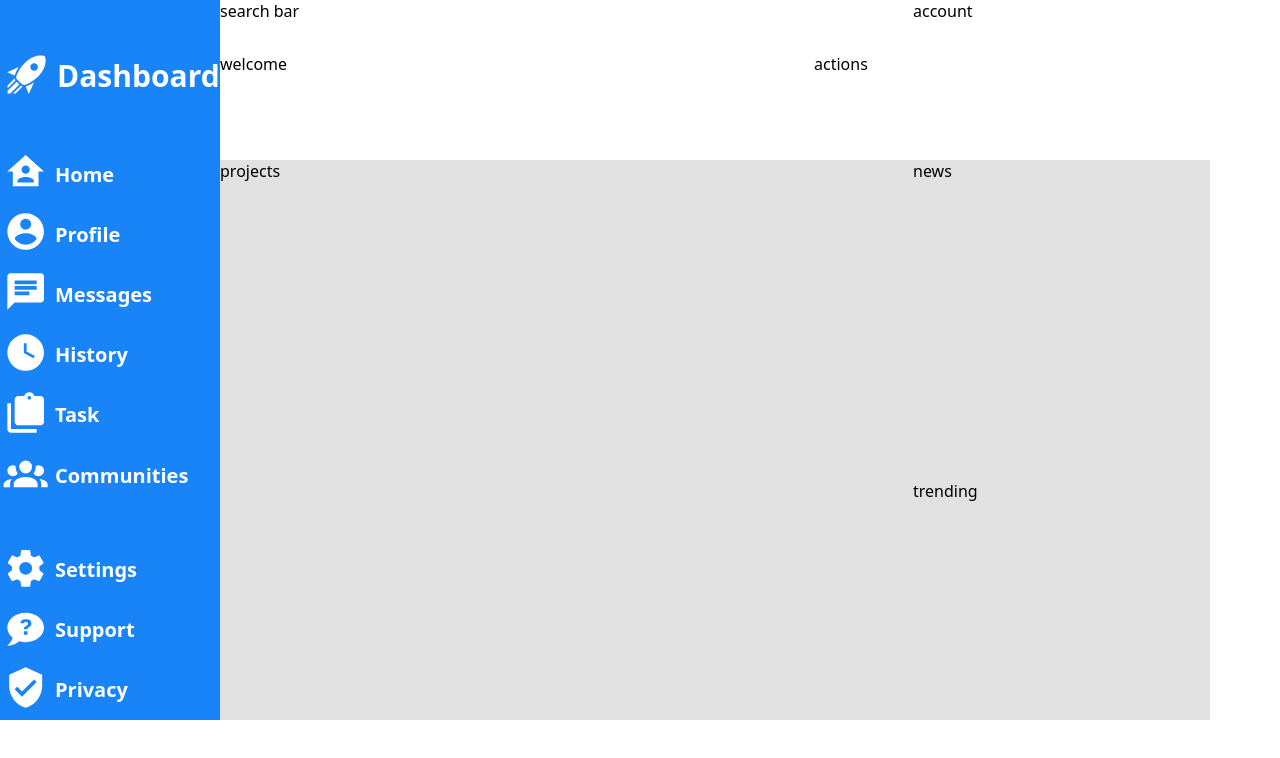
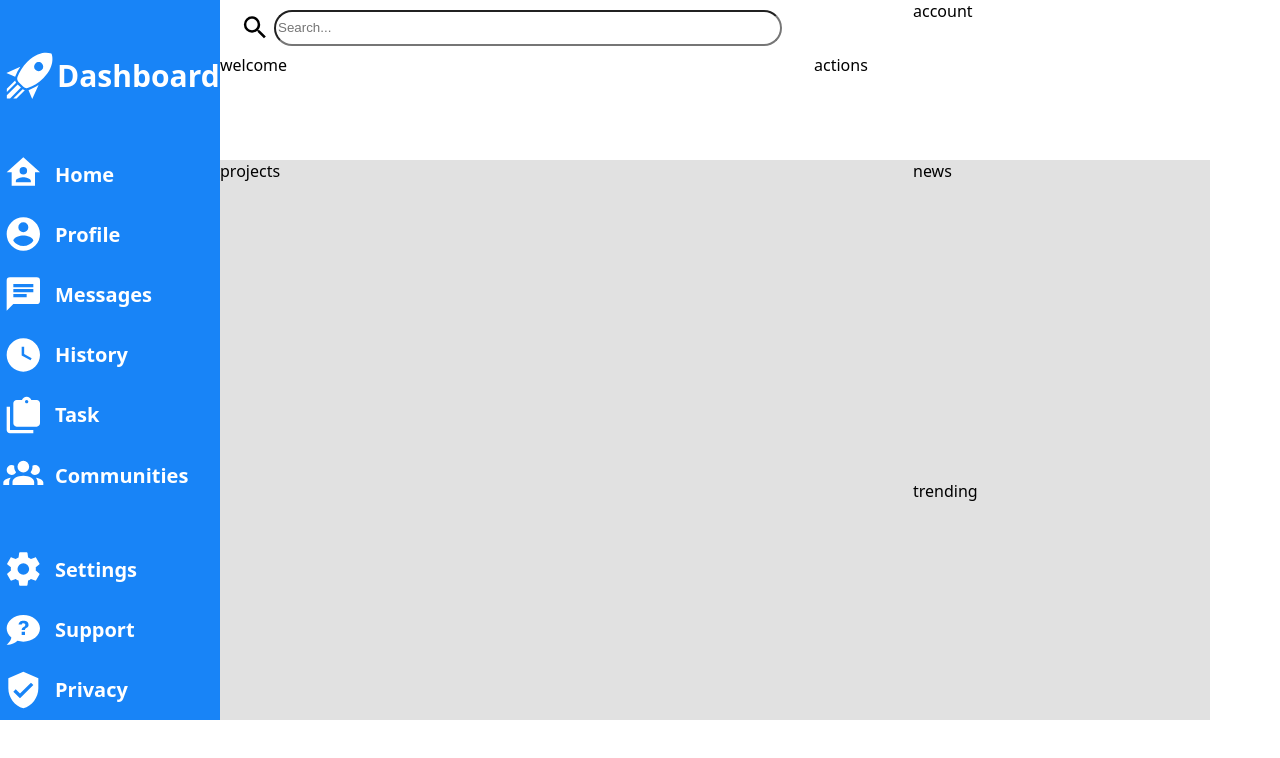
Before and after one commit to Jesusblan/AdminDashboard-CSSgrid, a plain HTML site: page index.html in a window 1280 px wide. Drawn offline with Linux system fonts and the light colour scheme.

Commit message:
added a search icon and a search bar to replace placeholders and styled it in css file

```diff
--- a/index.html
+++ b/index.html
@@ -13,33 +13,33 @@
         <div class="sectionsContainer">
 
             <div class="logoSection">
-                <svg class="icon" xmlns="http://www.w3.org/2000/svg" viewBox="-2 -3 30 30"><title>rocket-launch</title><path d="M13.13 22.19L11.5 18.36C13.07 17.78 14.54 17 15.9 16.09L13.13 22.19M5.64 12.5L1.81 10.87L7.91 8.1C7 9.46 6.22 10.93 5.64 12.5M21.61 2.39C21.61 2.39 16.66 .269 11 5.93C8.81 8.12 7.5 10.53 6.65 12.64C6.37 13.39 6.56 14.21 7.11 14.77L9.24 16.89C9.79 17.45 10.61 17.63 11.36 17.35C13.5 16.53 15.88 15.19 18.07 13C23.73 7.34 21.61 2.39 21.61 2.39M14.54 9.46C13.76 8.68 13.76 7.41 14.54 6.63S16.59 5.85 17.37 6.63C18.14 7.41 18.15 8.68 17.37 9.46C16.59 10.24 15.32 10.24 14.54 9.46M8.88 16.53L7.47 15.12L8.88 16.53M6.24 22L9.88 18.36C9.54 18.27 9.21 18.12 8.91 17.91L4.83 22H6.24M2 22H3.41L8.18 17.24L6.76 15.83L2 20.59V22M2 19.17L6.09 15.09C5.88 14.79 5.73 14.47 5.64 14.12L2 17.76V19.17Z" /></svg>
+                <svg class="icon" xmlns="http://www.w3.org/2000/svg" viewBox="-1 -1 25 25"><title>rocket-launch</title><path d="M13.13 22.19L11.5 18.36C13.07 17.78 14.54 17 15.9 16.09L13.13 22.19M5.64 12.5L1.81 10.87L7.91 8.1C7 9.46 6.22 10.93 5.64 12.5M21.61 2.39C21.61 2.39 16.66 .269 11 5.93C8.81 8.12 7.5 10.53 6.65 12.64C6.37 13.39 6.56 14.21 7.11 14.77L9.24 16.89C9.79 17.45 10.61 17.63 11.36 17.35C13.5 16.53 15.88 15.19 18.07 13C23.73 7.34 21.61 2.39 21.61 2.39M14.54 9.46C13.76 8.68 13.76 7.41 14.54 6.63S16.59 5.85 17.37 6.63C18.14 7.41 18.15 8.68 17.37 9.46C16.59 10.24 15.32 10.24 14.54 9.46M8.88 16.53L7.47 15.12L8.88 16.53M6.24 22L9.88 18.36C9.54 18.27 9.21 18.12 8.91 17.91L4.83 22H6.24M2 22H3.41L8.18 17.24L6.76 15.83L2 20.59V22M2 19.17L6.09 15.09C5.88 14.79 5.73 14.47 5.64 14.12L2 17.76V19.17Z" /></svg>
                 <h2 style="font-size: 30px;">Dashboard</h2>
             </div>
 
             <div class="menuSection">
-                <svg class="icon" xmlns="http://www.w3.org/2000/svg" viewBox="-2 -3 30 30"><title>home-account</title><path d="M12,3L2,12H5V20H19V12H22L12,3M12,8.75A2.25,2.25 0 0,1 14.25,11A2.25,2.25 0 0,1 12,13.25A2.25,2.25 0 0,1 9.75,11A2.25,2.25 0 0,1 12,8.75M12,15C13.5,15 16.5,15.75 16.5,17.25V18H7.5V17.25C7.5,15.75 10.5,15 12,15Z" /></svg>
+                <svg class="icon" xmlns="http://www.w3.org/2000/svg" viewBox="-2 -5 33 33"><title>home-account</title><path d="M12,3L2,12H5V20H19V12H22L12,3M12,8.75A2.25,2.25 0 0,1 14.25,11A2.25,2.25 0 0,1 12,13.25A2.25,2.25 0 0,1 9.75,11A2.25,2.25 0 0,1 12,8.75M12,15C13.5,15 16.5,15.75 16.5,17.25V18H7.5V17.25C7.5,15.75 10.5,15 12,15Z" /></svg>
                 <h2 class="option">Home</h2>
-                <svg class="icon" xmlns="http://www.w3.org/2000/svg" viewBox="-2 -3 30 30"><title>account-circle</title><path d="M12,19.2C9.5,19.2 7.29,17.92 6,16C6.03,14 10,12.9 12,12.9C14,12.9 17.97,14 18,16C16.71,17.92 14.5,19.2 12,19.2M12,5A3,3 0 0,1 15,8A3,3 0 0,1 12,11A3,3 0 0,1 9,8A3,3 0 0,1 12,5M12,2A10,10 0 0,0 2,12A10,10 0 0,0 12,22A10,10 0 0,0 22,12C22,6.47 17.5,2 12,2Z" /></svg>
+                <svg class="icon" xmlns="http://www.w3.org/2000/svg" viewBox="-2 -6 33 33"><title>account-circle</title><path d="M12,19.2C9.5,19.2 7.29,17.92 6,16C6.03,14 10,12.9 12,12.9C14,12.9 17.97,14 18,16C16.71,17.92 14.5,19.2 12,19.2M12,5A3,3 0 0,1 15,8A3,3 0 0,1 12,11A3,3 0 0,1 9,8A3,3 0 0,1 12,5M12,2A10,10 0 0,0 2,12A10,10 0 0,0 12,22A10,10 0 0,0 22,12C22,6.47 17.5,2 12,2Z" /></svg>
                 <h2 class="option">Profile</h2>
-                <svg class="icon" xmlns="http://www.w3.org/2000/svg" viewBox="-2 -3 30 30"><title>message-text</title><path d="M20,2H4A2,2 0 0,0 2,4V22L6,18H20A2,2 0 0,0 22,16V4A2,2 0 0,0 20,2M6,9H18V11H6M14,14H6V12H14M18,8H6V6H18" /></svg>
+                <svg class="icon" xmlns="http://www.w3.org/2000/svg" viewBox="-2 -6 33 33"><title>message-text</title><path d="M20,2H4A2,2 0 0,0 2,4V22L6,18H20A2,2 0 0,0 22,16V4A2,2 0 0,0 20,2M6,9H18V11H6M14,14H6V12H14M18,8H6V6H18" /></svg>
                 <h2 class="option">Messages</h2>
-                <svg class="icon" xmlns="http://www.w3.org/2000/svg" viewBox="-2 -3 30 30"><title>clock-time-four</title><path d="M12 2C6.5 2 2 6.5 2 12C2 17.5 6.5 22 12 22C17.5 22 22 17.5 22 12S17.5 2 12 2M16.3 15.2L11 12.3V7H12.5V11.4L17 13.9L16.3 15.2Z" /></svg>
+                <svg class="icon" xmlns="http://www.w3.org/2000/svg" viewBox="-2 -6 33 33"><title>clock-time-four</title><path d="M12 2C6.5 2 2 6.5 2 12C2 17.5 6.5 22 12 22C17.5 22 22 17.5 22 12S17.5 2 12 2M16.3 15.2L11 12.3V7H12.5V11.4L17 13.9L16.3 15.2Z" /></svg>
                 <h2 class="option">History</h2>
-                <svg class="icon" xmlns="http://www.w3.org/2000/svg" viewBox="-2 -3 30 30"><title>clipboard-multiple</title><path d="M4 7H2V21C2 22.1 2.9 23 4 23H18V21H4M20 3H16.8C16.4 1.8 15.3 1 14 1C12.7 1 11.6 1.8 11.2 3H8C6.9 3 6 3.9 6 5V17C6 18.1 6.9 19 8 19H20C21.1 19 22 18.1 22 17V5C22 3.9 21.1 3 20 3M14 3C14.6 3 15 3.5 15 4C15 4.5 14.5 5 14 5C13.5 5 13 4.5 13 4C13 3.5 13.4 3 14 3Z" /></svg>
+                <svg class="icon" xmlns="http://www.w3.org/2000/svg" viewBox="-2 -6 33 33"><title>clipboard-multiple</title><path d="M4 7H2V21C2 22.1 2.9 23 4 23H18V21H4M20 3H16.8C16.4 1.8 15.3 1 14 1C12.7 1 11.6 1.8 11.2 3H8C6.9 3 6 3.9 6 5V17C6 18.1 6.9 19 8 19H20C21.1 19 22 18.1 22 17V5C22 3.9 21.1 3 20 3M14 3C14.6 3 15 3.5 15 4C15 4.5 14.5 5 14 5C13.5 5 13 4.5 13 4C13 3.5 13.4 3 14 3Z" /></svg>
                 <h2 class="option">Task</h2>
-                <svg class="icon" xmlns="http://www.w3.org/2000/svg" viewBox="-2 -3 30 30"><title>account-group</title><path d="M12,5.5A3.5,3.5 0 0,1 15.5,9A3.5,3.5 0 0,1 12,12.5A3.5,3.5 0 0,1 8.5,9A3.5,3.5 0 0,1 12,5.5M5,8C5.56,8 6.08,8.15 6.53,8.42C6.38,9.85 6.8,11.27 7.66,12.38C7.16,13.34 6.16,14 5,14A3,3 0 0,1 2,11A3,3 0 0,1 5,8M19,8A3,3 0 0,1 22,11A3,3 0 0,1 19,14C17.84,14 16.84,13.34 16.34,12.38C17.2,11.27 17.62,9.85 17.47,8.42C17.92,8.15 18.44,8 19,8M5.5,18.25C5.5,16.18 8.41,14.5 12,14.5C15.59,14.5 18.5,16.18 18.5,18.25V20H5.5V18.25M0,20V18.5C0,17.11 1.89,15.94 4.45,15.6C3.86,16.28 3.5,17.22 3.5,18.25V20H0M24,20H20.5V18.25C20.5,17.22 20.14,16.28 19.55,15.6C22.11,15.94 24,17.11 24,18.5V20Z" /></svg>
+                <svg class="icon" xmlns="http://www.w3.org/2000/svg" viewBox="-2 -4 33 33"><title>account-group</title><path d="M12,5.5A3.5,3.5 0 0,1 15.5,9A3.5,3.5 0 0,1 12,12.5A3.5,3.5 0 0,1 8.5,9A3.5,3.5 0 0,1 12,5.5M5,8C5.56,8 6.08,8.15 6.53,8.42C6.38,9.85 6.8,11.27 7.66,12.38C7.16,13.34 6.16,14 5,14A3,3 0 0,1 2,11A3,3 0 0,1 5,8M19,8A3,3 0 0,1 22,11A3,3 0 0,1 19,14C17.84,14 16.84,13.34 16.34,12.38C17.2,11.27 17.62,9.85 17.47,8.42C17.92,8.15 18.44,8 19,8M5.5,18.25C5.5,16.18 8.41,14.5 12,14.5C15.59,14.5 18.5,16.18 18.5,18.25V20H5.5V18.25M0,20V18.5C0,17.11 1.89,15.94 4.45,15.6C3.86,16.28 3.5,17.22 3.5,18.25V20H0M24,20H20.5V18.25C20.5,17.22 20.14,16.28 19.55,15.6C22.11,15.94 24,17.11 24,18.5V20Z" /></svg>
                 <h2 class="option">Communities</h2>
             </div>
 
             <div class="settingsSection">
                 <p></p>
                 <p></p>
-                <svg class="icon" xmlns="http://www.w3.org/2000/svg" viewBox="-2 -4 30 30"><title>cog</title><path d="M12,15.5A3.5,3.5 0 0,1 8.5,12A3.5,3.5 0 0,1 12,8.5A3.5,3.5 0 0,1 15.5,12A3.5,3.5 0 0,1 12,15.5M19.43,12.97C19.47,12.65 19.5,12.33 19.5,12C19.5,11.67 19.47,11.34 19.43,11L21.54,9.37C21.73,9.22 21.78,8.95 21.66,8.73L19.66,5.27C19.54,5.05 19.27,4.96 19.05,5.05L16.56,6.05C16.04,5.66 15.5,5.32 14.87,5.07L14.5,2.42C14.46,2.18 14.25,2 14,2H10C9.75,2 9.54,2.18 9.5,2.42L9.13,5.07C8.5,5.32 7.96,5.66 7.44,6.05L4.95,5.05C4.73,4.96 4.46,5.05 4.34,5.27L2.34,8.73C2.21,8.95 2.27,9.22 2.46,9.37L4.57,11C4.53,11.34 4.5,11.67 4.5,12C4.5,12.33 4.53,12.65 4.57,12.97L2.46,14.63C2.27,14.78 2.21,15.05 2.34,15.27L4.34,18.73C4.46,18.95 4.73,19.03 4.95,18.95L7.44,17.94C7.96,18.34 8.5,18.68 9.13,18.93L9.5,21.58C9.54,21.82 9.75,22 10,22H14C14.25,22 14.46,21.82 14.5,21.58L14.87,18.93C15.5,18.67 16.04,18.34 16.56,17.94L19.05,18.95C19.27,19.03 19.54,18.95 19.66,18.73L21.66,15.27C21.78,15.05 21.73,14.78 21.54,14.63L19.43,12.97Z" /></svg>
+                <svg class="icon" xmlns="http://www.w3.org/2000/svg" viewBox="-2 -6 33 33"><title>cog</title><path d="M12,15.5A3.5,3.5 0 0,1 8.5,12A3.5,3.5 0 0,1 12,8.5A3.5,3.5 0 0,1 15.5,12A3.5,3.5 0 0,1 12,15.5M19.43,12.97C19.47,12.65 19.5,12.33 19.5,12C19.5,11.67 19.47,11.34 19.43,11L21.54,9.37C21.73,9.22 21.78,8.95 21.66,8.73L19.66,5.27C19.54,5.05 19.27,4.96 19.05,5.05L16.56,6.05C16.04,5.66 15.5,5.32 14.87,5.07L14.5,2.42C14.46,2.18 14.25,2 14,2H10C9.75,2 9.54,2.18 9.5,2.42L9.13,5.07C8.5,5.32 7.96,5.66 7.44,6.05L4.95,5.05C4.73,4.96 4.46,5.05 4.34,5.27L2.34,8.73C2.21,8.95 2.27,9.22 2.46,9.37L4.57,11C4.53,11.34 4.5,11.67 4.5,12C4.5,12.33 4.53,12.65 4.57,12.97L2.46,14.63C2.27,14.78 2.21,15.05 2.34,15.27L4.34,18.73C4.46,18.95 4.73,19.03 4.95,18.95L7.44,17.94C7.96,18.34 8.5,18.68 9.13,18.93L9.5,21.58C9.54,21.82 9.75,22 10,22H14C14.25,22 14.46,21.82 14.5,21.58L14.87,18.93C15.5,18.67 16.04,18.34 16.56,17.94L19.05,18.95C19.27,19.03 19.54,18.95 19.66,18.73L21.66,15.27C21.78,15.05 21.73,14.78 21.54,14.63L19.43,12.97Z" /></svg>
                 <h2 class="option">Settings</h2>
-                <svg class="icon" xmlns="http://www.w3.org/2000/svg" viewBox="-2 -4 30 30"><title>chat-question</title><path d="M12 3C6.5 3 2 6.6 2 11C2 13.1 3 15.1 4.8 16.5C4.8 17.1 4.4 18.7 2 21C2 21 5.5 21 8.5 18.5C9.6 18.8 10.8 19 12 19C17.5 19 22 15.4 22 11S17.5 3 12 3M13 15H11V13H13V15M14.8 10C14.5 10.4 14.1 10.6 13.7 10.8C13.4 11 13.3 11.1 13.2 11.3C13 11.5 13 11.7 13 12H11C11 11.5 11.1 11.2 11.3 10.9C11.5 10.7 11.9 10.4 12.4 10.1C12.7 10 12.9 9.8 13 9.6C13.1 9.4 13.2 9.1 13.2 8.9C13.2 8.6 13.1 8.4 12.9 8.2C12.7 8 12.4 7.9 12.1 7.9C11.8 7.9 11.6 8 11.4 8.1C11.2 8.2 11.1 8.4 11.1 8.7H9.1C9.2 8 9.5 7.4 10 7C10.5 6.6 11.2 6.5 12.1 6.5C13 6.5 13.8 6.7 14.3 7.1C14.8 7.5 15.1 8.1 15.1 8.8C15.2 9.2 15.1 9.6 14.8 10Z" /></svg>
+                <svg class="icon" xmlns="http://www.w3.org/2000/svg" viewBox="-2 -6 33 33"><title>chat-question</title><path d="M12 3C6.5 3 2 6.6 2 11C2 13.1 3 15.1 4.8 16.5C4.8 17.1 4.4 18.7 2 21C2 21 5.5 21 8.5 18.5C9.6 18.8 10.8 19 12 19C17.5 19 22 15.4 22 11S17.5 3 12 3M13 15H11V13H13V15M14.8 10C14.5 10.4 14.1 10.6 13.7 10.8C13.4 11 13.3 11.1 13.2 11.3C13 11.5 13 11.7 13 12H11C11 11.5 11.1 11.2 11.3 10.9C11.5 10.7 11.9 10.4 12.4 10.1C12.7 10 12.9 9.8 13 9.6C13.1 9.4 13.2 9.1 13.2 8.9C13.2 8.6 13.1 8.4 12.9 8.2C12.7 8 12.4 7.9 12.1 7.9C11.8 7.9 11.6 8 11.4 8.1C11.2 8.2 11.1 8.4 11.1 8.7H9.1C9.2 8 9.5 7.4 10 7C10.5 6.6 11.2 6.5 12.1 6.5C13 6.5 13.8 6.7 14.3 7.1C14.8 7.5 15.1 8.1 15.1 8.8C15.2 9.2 15.1 9.6 14.8 10Z" /></svg>
                 <h2 class="option">Support</h2>
-                <svg class="icon" xmlns="http://www.w3.org/2000/svg" viewBox="-2 -3 30 30"><title>shield-check</title><path d="M10,17L6,13L7.41,11.59L10,14.17L16.59,7.58L18,9M12,1L3,5V11C3,16.55 6.84,21.74 12,23C17.16,21.74 21,16.55 21,11V5L12,1Z" /></svg>
+                <svg class="icon" xmlns="http://www.w3.org/2000/svg" viewBox="-2 -6 33 33"><title>shield-check</title><path d="M10,17L6,13L7.41,11.59L10,14.17L16.59,7.58L18,9M12,1L3,5V11C3,16.55 6.84,21.74 12,23C17.16,21.74 21,16.55 21,11V5L12,1Z" /></svg>
                 <h2 class="option">Privacy</h2>
             </div>
 
@@ -47,7 +47,13 @@
 
         <div class="accountContainer">
 
-            <div class="searchBar">search bar</div>
+            <div class="searchBar">
+                <svg xmlns="http://www.w3.org/2000/svg" viewBox="-16 -10 43 43"><title>magnify</title><path d="M9.5,3A6.5,6.5 0 0,1 16,9.5C16,11.11 15.41,12.59 14.44,13.73L14.71,14H15.5L20.5,19L19,20.5L14,15.5V14.71L13.73,14.44C12.59,15.41 11.11,16 9.5,16A6.5,6.5 0 0,1 3,9.5A6.5,6.5 0 0,1 9.5,3M9.5,5C7,5 5,7 5,9.5C5,12 7,14 9.5,14C12,14 14,12 14,9.5C14,7 12,5 9.5,5Z" /></svg>
+                <div id="search">
+                    <input class="search" type="text" id="search" name="search" placeholder="Search...">
+                </div>
+            </div>
+
             <div class="account">account</div>
             <div class="welcome">welcome</div>
             <div class="actions">actions</div>
--- a/styles.css
+++ b/styles.css
@@ -7,6 +7,13 @@ body{
 }
 .option{
     font-size: 20px;
+}
+.search{
+    position: absolute;
+    top: 1.2%;
+    border-radius: 20px;
+    width: 500px;
+    height: 30px;
 }
 
 .mainContainer{
@@ -61,6 +68,9 @@ body{
     }
         .searchBar{
             grid-column: 1/7;
+
+            display: grid;
+            grid-template-columns: 1fr 10fr;
         }
         .account{
             grid-column: 8/11;
```
